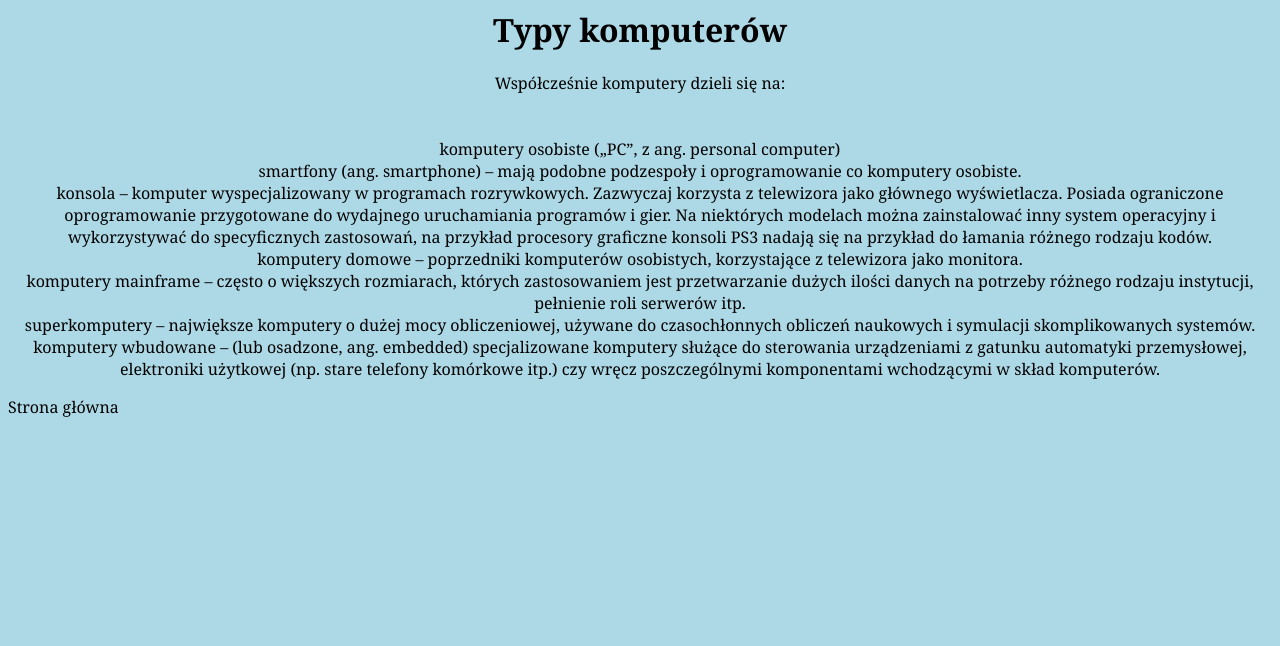
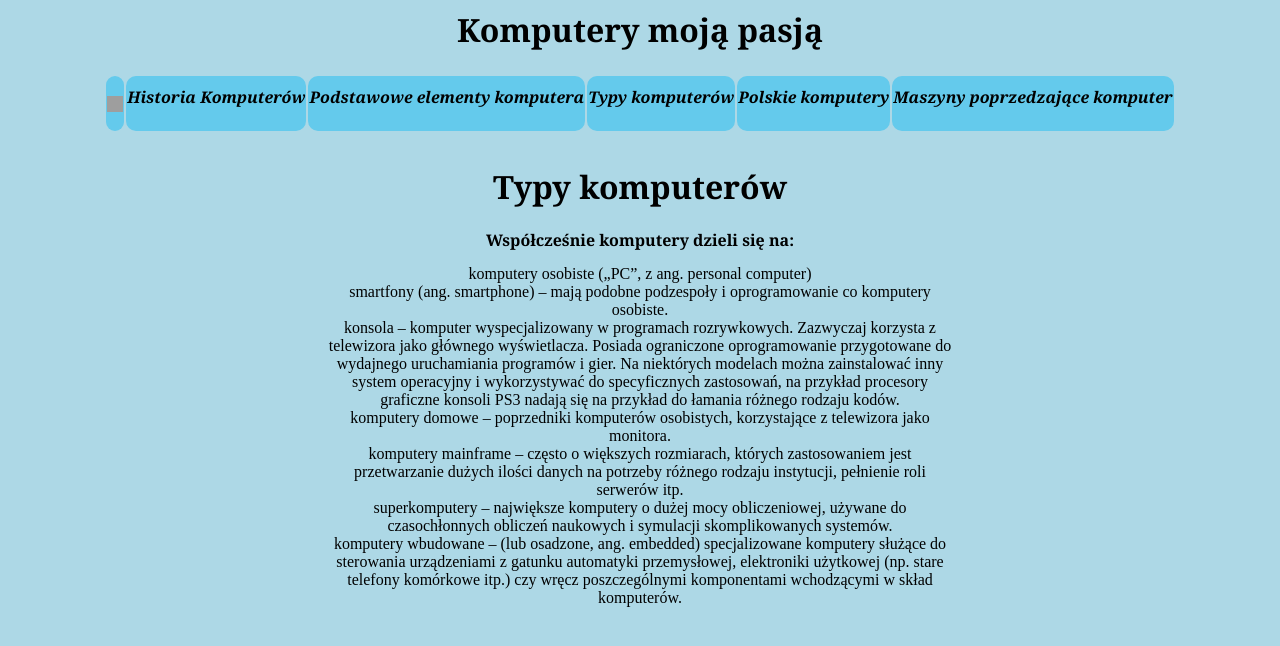
Before and after one commit to budziun/WWW, a PHP site: page /types.html in a window 1280 px wide. Shown: the top 646 px of the page. Run offline with PHP 8.4, Linux system fonts and the light colour scheme; grey boxes are pictures that could not be loaded.

Commit message:
Add files via upload

```diff
--- a/lab03/index.html
+++ b/lab03/index.html
@@ -23,15 +23,16 @@
             <td><h2><a href="before.html"><b><i>Maszyny poprzedzające komputer</b></i></a></h2></td>
           </tr>
         </table>
-
+       <br>
         <div id="zegarek"></div>
         <div id="data"></div>
-
+    <div class="main">
         <h1>Czym jest komputer?</h1>
         <p>Komputer <b>(od ang. computer);</b> dawniej: mózg elektronowy, elektroniczna maszyna cyfrowa, maszyna matematyczna
              maszyna przeznaczona do przetwarzania informacji, które da się zapisać w formie ciągu cyfr albo sygnału ciągłego.<br>
              Maszyna roku tygodnika <i>„Time”</i> w <u>1982 roku.</u></p>
              <h1>Przykładowe zdjęcia nowoczesnych komputerów</h1>
+            </div>
              <table class="table1">
             <tr>
                 <td><img src="https://as1.ftcdn.net/v2/jpg/01/56/56/62/1000_F_156566202_wj3y2vNkz2OtyMFuHVn5zFvrWft5J915.jpg" width="200px" height="200px"></td>
--- a/lab03/style.css
+++ b/lab03/style.css
@@ -25,13 +25,14 @@ h2{
 p{
     font-family: Cambria, Cochin, Georgia, Times, 'Times New Roman', serif;
     font-style: normal;
-    text-align: center;
 }
 td{
     background-color: rgb(100, 202, 236);
     text-align: center;
     color: black;
-    border: 2px solid black;
+    border: 0;
+    border-radius: 10px;
+    height: 55px;
 }
 span{
     text-align: center;
@@ -64,7 +65,9 @@ a{
     font-weight: bold;
     width: 110px;
     height: 35px;
-    border-radius: 10%;
+    border-radius: 10px;
+    border: 0;
+    font-size: 14px;
 }
 hr{
     background-color: black;
@@ -80,13 +83,13 @@ ul ol li{
     margin-left: auto;
 }
 #zegarek{
-    font-size: 48px;
+    font-size: 74px;
     font-family: Cambria, Cochin, Georgia, Times, 'Times New Roman', serif;
     position: relative;
     text-align: center;
 }
 #data{
-    font-size: 18px;
+    font-size: 32px;
     font-family: Cambria, Cochin, Georgia, Times, 'Times New Roman', serif;
     position: relative;
     text-align: center;
@@ -115,3 +118,9 @@ footer{
     -ms-user-select: none;
 
 }
+.main{
+    margin: auto;
+    width: 50%;
+    padding: 10px;
+    text-align: center;
+}
--- a/lab03/types.html
+++ b/lab03/types.html
@@ -7,9 +7,22 @@
     <title>Typy komputerów</title>
 </head>
 <body>
+    <table class="table1">
+        <tr>
+            <h1>Komputery moją pasją</h1>
+        </tr>
+        <tr>
+            <td><a href="index.html"><img src="https://www.svgrepo.com/show/96177/home-button.svg" width="16px" height="16px" alt="home"></td>
+            <td><h2><a href="history.html"><b><i>Historia Komputerów</b></i></a></h2></td>
+            <td><h2><a href="basic.html"><b><i>Podstawowe elementy komputera</b></i></a></h2></td>
+            <td><h2><a href="types.html"><b><i>Typy komputerów</b></i></a></h2></td>
+            <td><h2><a href="polish.html"><b><i>Polskie komputery</b></i></a></h2></td>
+            <td><h2><a href="before.html"><b><i>Maszyny poprzedzające komputer</b></i></a></h2></td>
+          </tr>
+        </table>
+        <div class="main">
     <h1>Typy komputerów</h1>
-    <p>Współcześnie komputery dzieli się na:
-        <br><br><br>
+    <p><h2>Współcześnie komputery dzieli się na:</h2>
         komputery osobiste („PC”, z ang. personal computer)<br>
         smartfony (ang. smartphone) – mają podobne podzespoły i oprogramowanie co komputery osobiste.<br>
         konsola – komputer wyspecjalizowany w programach rozrywkowych. Zazwyczaj korzysta z telewizora jako głównego wyświetlacza. Posiada ograniczone oprogramowanie przygotowane do wydajnego uruchamiania programów i gier. Na niektórych modelach można zainstalować inny system operacyjny i wykorzystywać do specyficznych zastosowań, na przykład procesory graficzne konsoli PS3 nadają się na przykład do łamania różnego rodzaju kodów.<br>
@@ -17,6 +30,6 @@
         komputery mainframe – często o większych rozmiarach, których zastosowaniem jest przetwarzanie dużych ilości danych na potrzeby różnego rodzaju instytucji, pełnienie roli serwerów itp.<br>
         superkomputery – największe komputery o dużej mocy obliczeniowej, używane do czasochłonnych obliczeń naukowych i symulacji skomplikowanych systemów.<br>
         komputery wbudowane – (lub osadzone, ang. embedded) specjalizowane komputery służące do sterowania urządzeniami z gatunku automatyki przemysłowej, elektroniki użytkowej (np. stare telefony komórkowe itp.) czy wręcz poszczególnymi komponentami wchodzącymi w skład komputerów.<br></p>
-    <a href="index.html">Strona główna</a>
+    </div>
 </body>
 </html>
```
Also changed, not shown: lab03/basic.html (+15 -5 lines), lab03/before.html (+15 -1 lines), lab03/history.html (+15 -1 lines), lab03/polish.html (+15 -2 lines).
